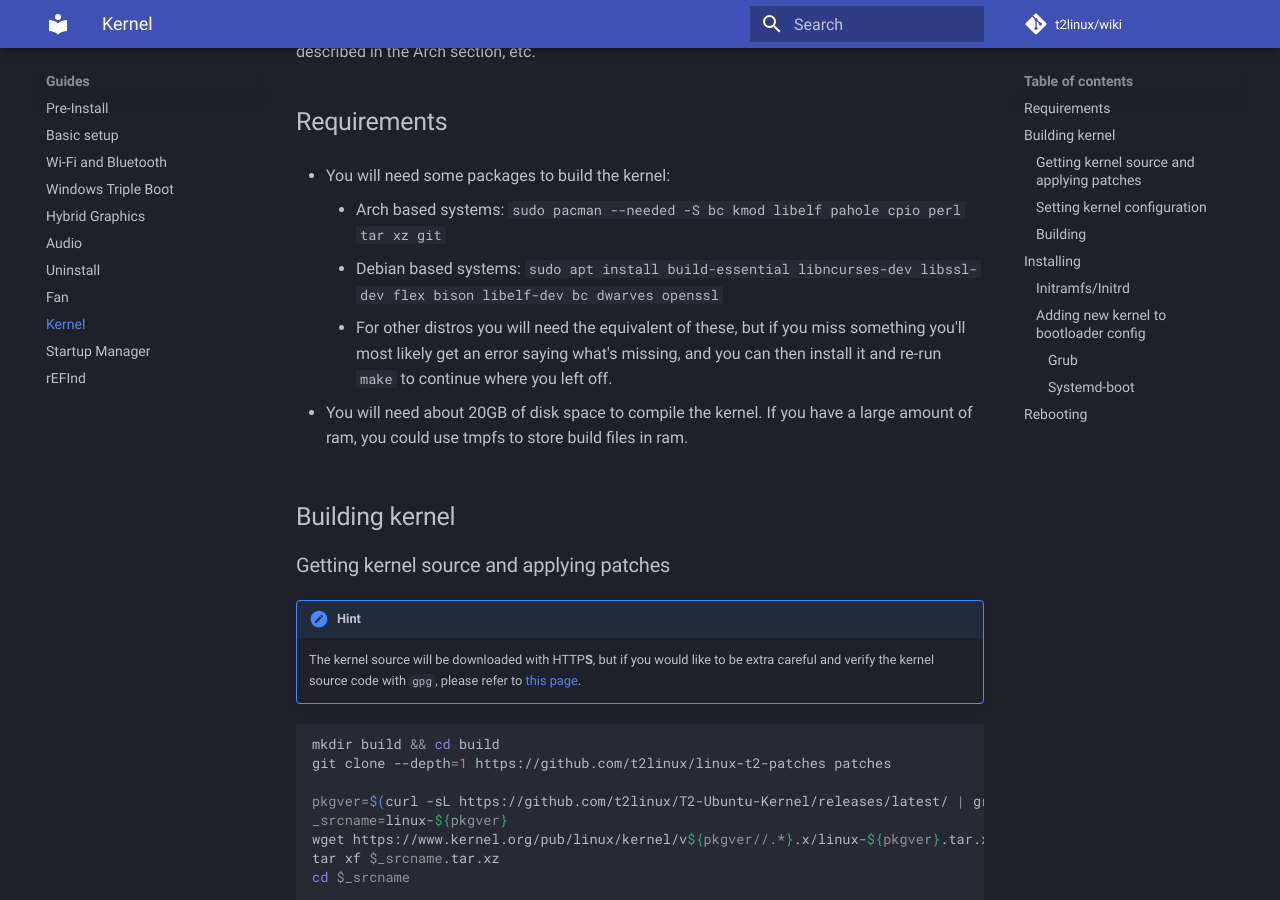
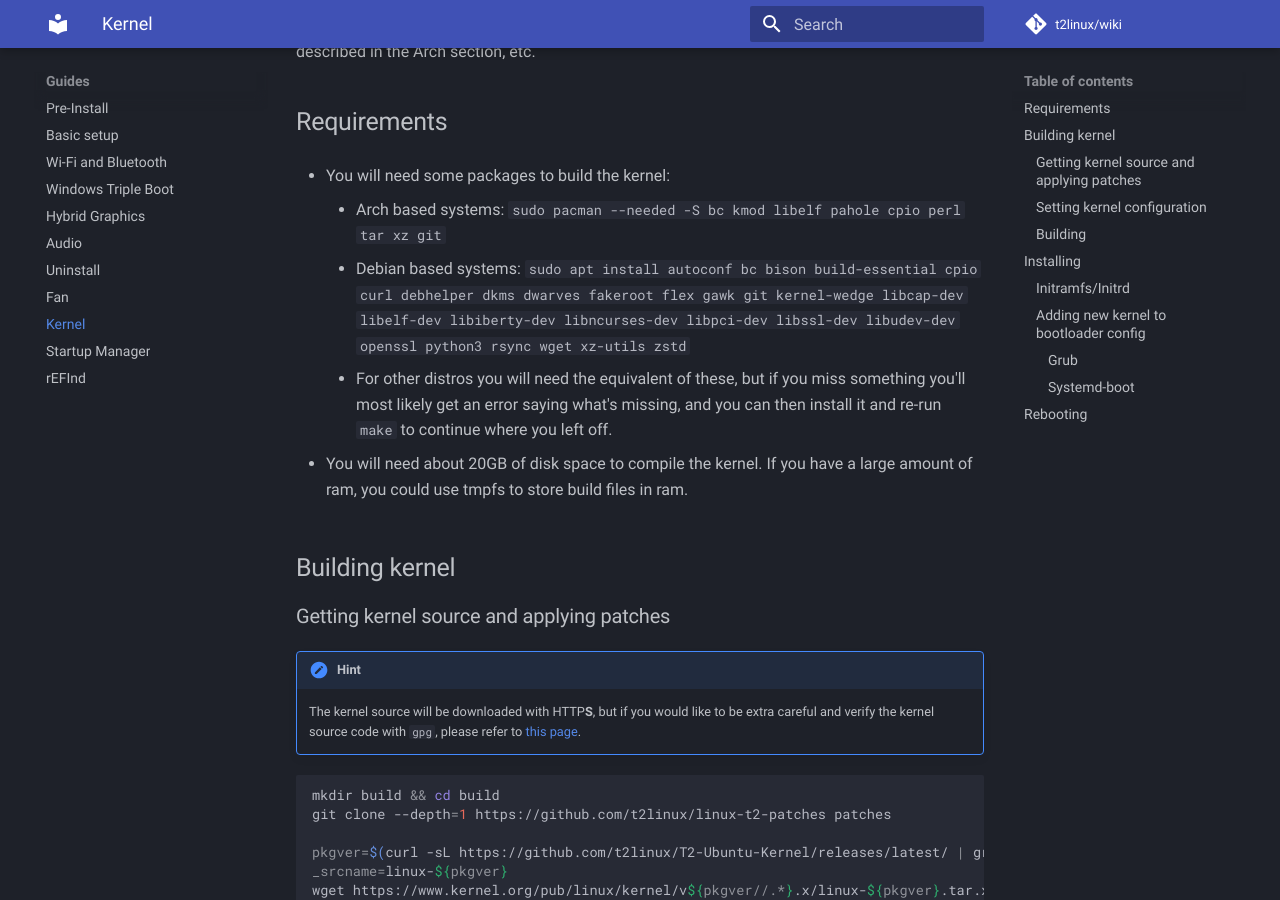
Before and after one commit to t2linux/wiki, an MkDocs documentation site: the page built from docs/guides/kernel.md, in a window 1280 px wide and 900 px high, scrolled down 421 px. Built offline with MkDocs 1.6.1 and Material for MkDocs 9.7.7, drawn with Linux system fonts in a browser that asks for light colours; comment, search, counter and statistics services are not loaded.

Commit message:
Update kernel.md
fixed real and actual list of packages that needed to compile on debian bookworm (and probably ubuntu too)

```diff
--- a/docs/guides/kernel.md
+++ b/docs/guides/kernel.md
@@ -9,7 +9,7 @@ If your distro is not one of the distros with documentation on this Wiki, you ma
 - You will need some packages to build the kernel:
 
     - Arch based systems: `sudo pacman --needed -S bc kmod libelf pahole cpio perl tar xz git`
-    - Debian based systems: `sudo apt install build-essential libncurses-dev libssl-dev flex bison libelf-dev bc dwarves openssl`
+    - Debian based systems: `sudo apt install autoconf bc bison build-essential cpio curl debhelper dkms dwarves fakeroot flex gawk git kernel-wedge libcap-dev libelf-dev libiberty-dev libncurses-dev libpci-dev libssl-dev libudev-dev openssl python3 rsync wget xz-utils zstd`
     - For other distros you will need the equivalent of these, but if you miss something you'll most likely get an error saying what's missing, and you can then install it and re-run `make` to continue where you left off.
 
 - You will need about 20GB of disk space to compile the kernel. If you have a large amount of ram, you could use tmpfs to store build files in ram.
```
